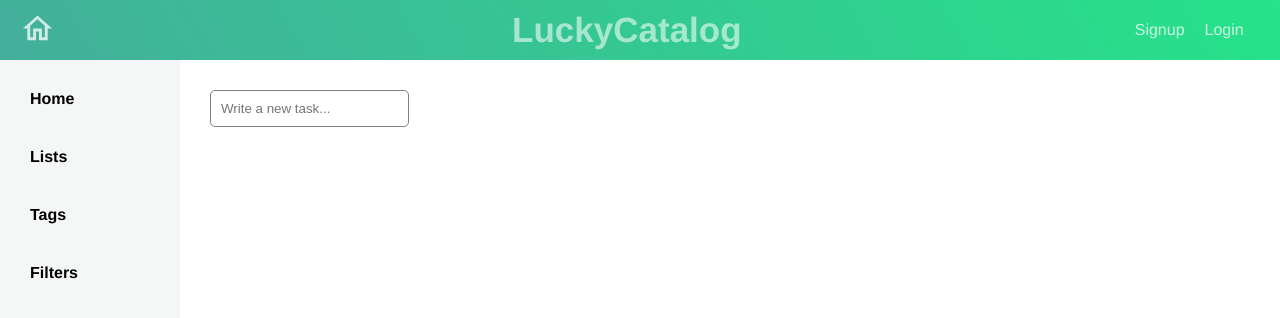
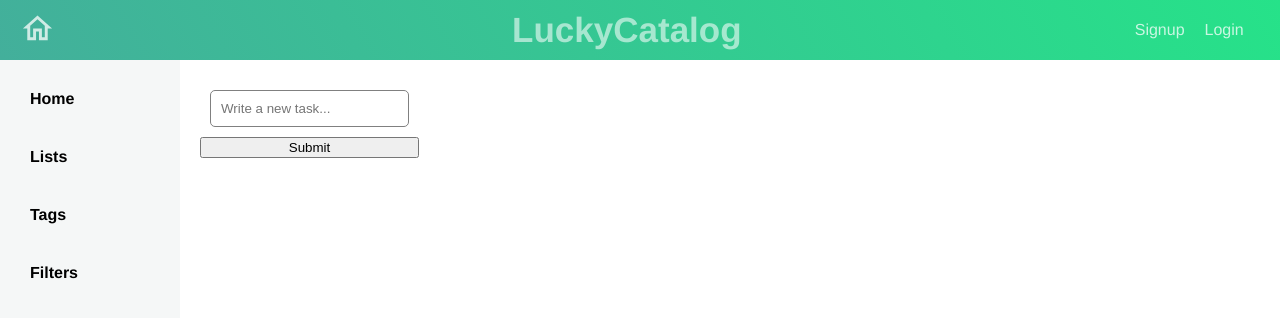
Before and after one commit to sandylcruz/catalog, a React (Create React App) app in the folder app/javascript/: page /#/ in a window 1280 px wide. Shown: the top 318 px of the page. Built offline with nearby package versions, Linux system fonts and the light colour scheme; the HTML template or start-up script is replaced by a standard one.

Commit message:
Create todo through form

```diff
--- a/app/javascript/src/Login/LoginForm.js
+++ b/app/javascript/src/Login/LoginForm.js
@@ -39,7 +39,6 @@ const LoginFormDiv = styled.div`
 `;
 
 const LoginFormContainer = styled.div`
-  background: linear-gradient(180deg, #8ca6db, #b993d6);
   opacity: 0.85;
   display: flex;
   flex-direction: column;
--- a/app/javascript/src/TodoForm/TodoForm.js
+++ b/app/javascript/src/TodoForm/TodoForm.js
@@ -20,7 +20,7 @@ const TodoInput = styled.input`
   }
 `;
 
-const TodoForm = ({ handleFormSubmission }) => {
+const TodoForm = ({ processForm }) => {
   const [title, setTitle] = useState('');
 
   const updateTitle = useCallback((event) => {
@@ -33,9 +33,11 @@ const TodoForm = ({ handleFormSubmission }) => {
 
       const todo = {
         title,
+        done: false,
       };
 
-      handleFormSubmission(todo);
+      processForm(todo);
+      console.log('in handlesubmit', todo);
     },
     [title]
   );
@@ -48,6 +50,7 @@ const TodoForm = ({ handleFormSubmission }) => {
         value={title}
         onChange={updateTitle}
       />
+      <button type="submit">Submit</button>
     </StyledForm>
   );
 };
--- a/app/javascript/src/TodoForm/TodoFormContainer.js
+++ b/app/javascript/src/TodoForm/TodoFormContainer.js
@@ -1,11 +1,17 @@
-import React from 'react';
+import React, { useCallback } from 'react';
+import { useDispatch } from 'react-redux';
 
+import { createTodo } from '../actions/todoActions';
 import Todos from './TodoForm';
 
 const TodoFormContainer = React.memo(() => {
-  const handleFormSubmission = () => {};
+  const dispatch = useDispatch();
+  const processForm = useCallback(
+    (todo) => dispatch(createTodo(todo)),
+    [dispatch]
+  );
 
-  return <Todos handleFormSubmission={handleFormSubmission} />;
+  return <Todos processForm={processForm} />;
 });
 
 export default TodoFormContainer;
```
